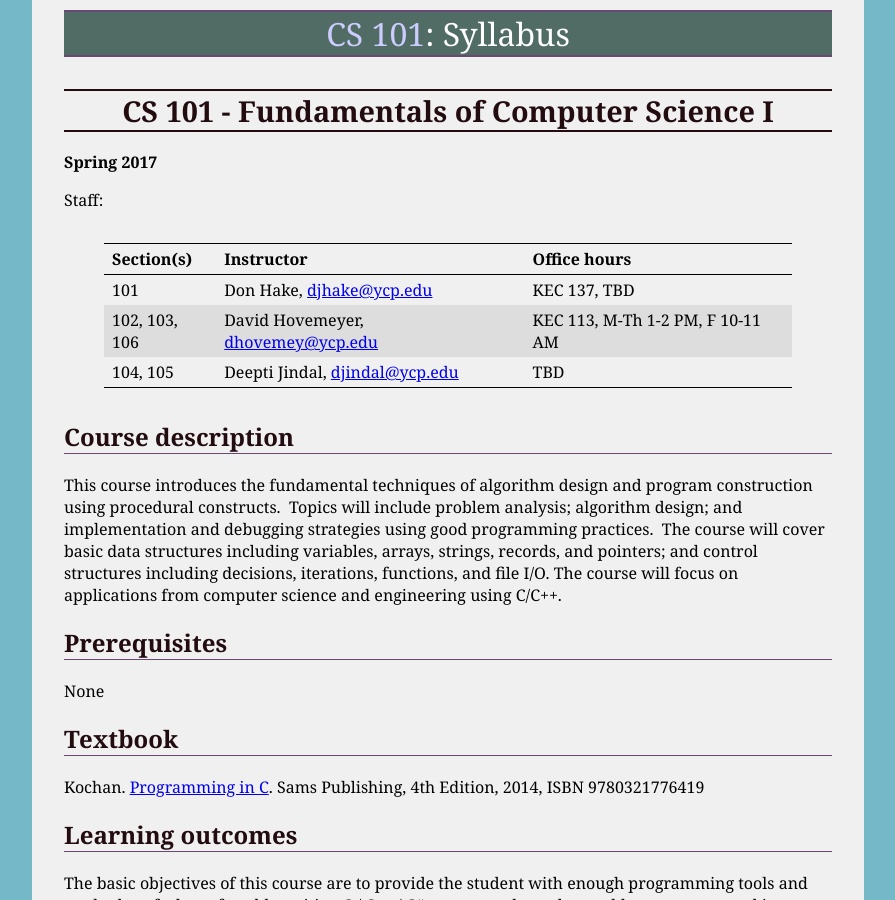
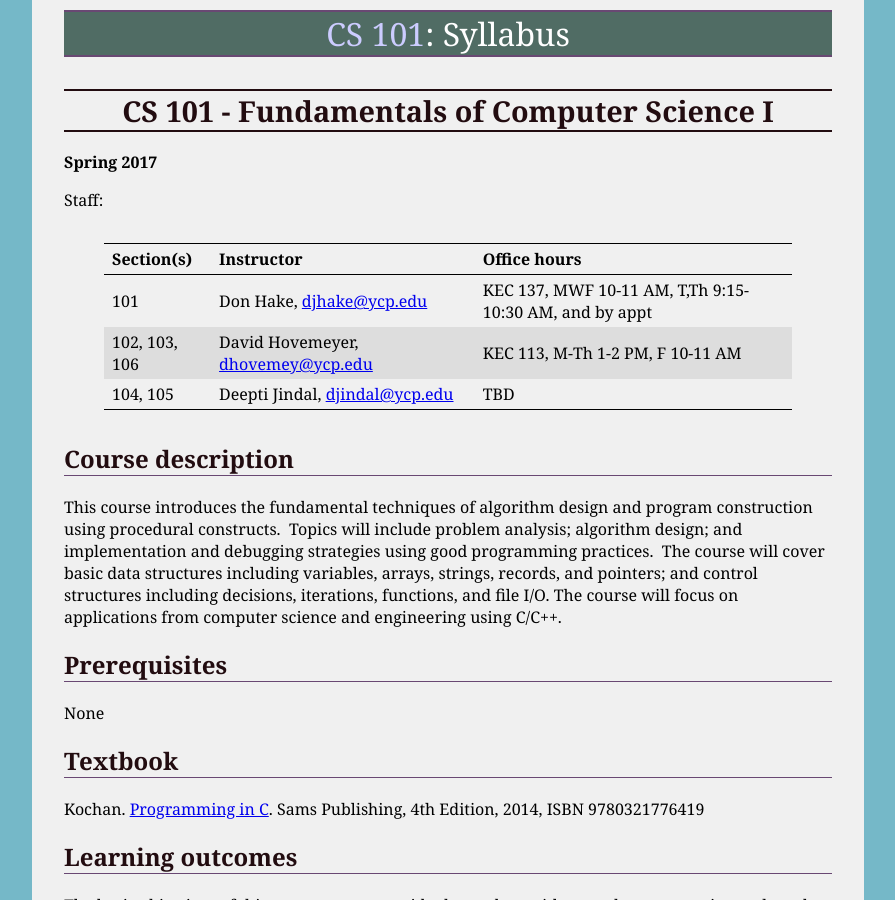
Before and after one commit to ycpcs/cs101-spring2017, a Jekyll site: the page built from syllabus.md, in a window 1280 px wide and 900 px high. Shown: the whole window, without its empty margins (192-1087 px from the left). Built offline with Jekyll 4.4.1, drawn with Linux system fonts in a browser that asks for light colours.

Commit message:
updated office hours

```diff
--- a/syllabus.md
+++ b/syllabus.md
@@ -12,7 +12,7 @@ Staff:
 
 > Section(s) | Instructor | Office hours
 > ---------- | ---------- | ------------
-> 101 | Don Hake, <djhake@ycp.edu> | KEC 137, TBD
+> 101 | Don Hake, <djhake@ycp.edu> | KEC 137, MWF 10-11 AM, T,Th 9:15-10:30 AM, and by appt
 > 102, 103, 106 | David Hovemeyer, <dhovemey@ycp.edu> | KEC 113, M-Th 1-2 PM, F 10-11 AM
 > 104, 105 | Deepti Jindal, <djindal@ycp.edu> | TBD
 
```
